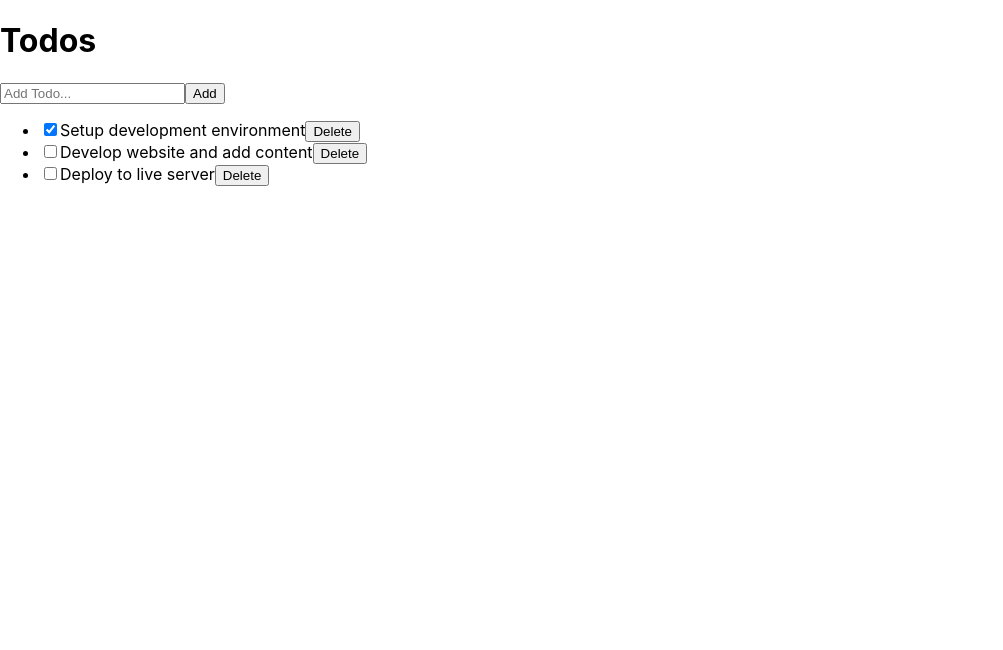
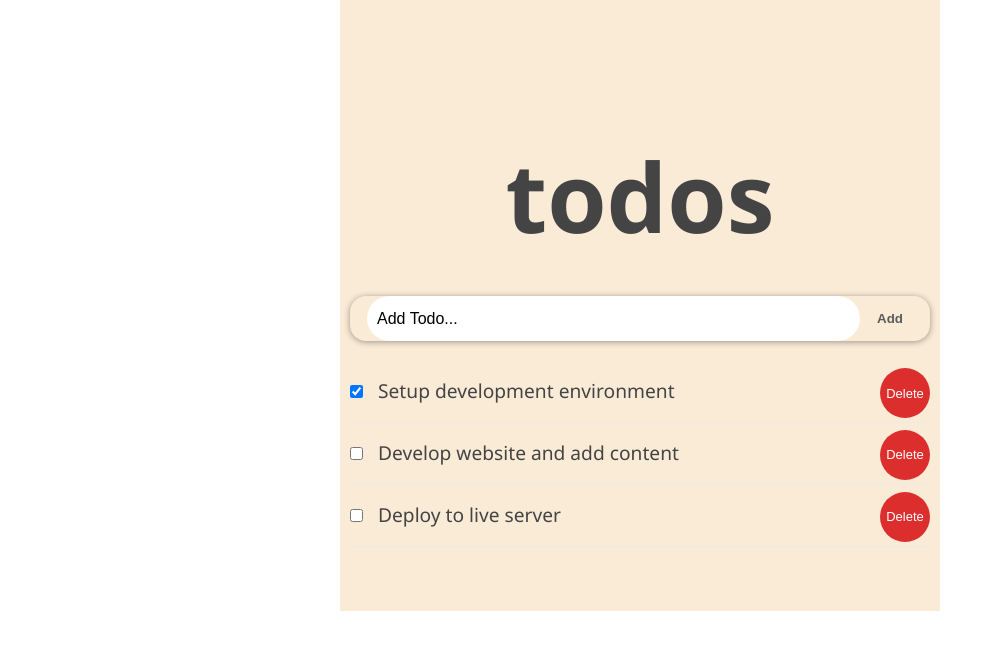
Before and after one commit to medaminedev66/todo-list-react-app, a React app: page / in a window 1280 px wide. Shown: the whole page, without its empty margins (0-1003 px from the left). Built offline with nearby package versions, Linux system fonts and the light colour scheme.

Commit message:
Add css styles

```diff
--- a/package.json
+++ b/package.json
@@ -9,6 +9,7 @@
     "react": "^17.0.2",
     "react-dom": "^17.0.2",
     "react-scripts": "4.0.3",
+    "uuid": "^8.3.2",
     "web-vitals": "^1.1.2"
   },
   "scripts": {
--- a/src/components/Header.js
+++ b/src/components/Header.js
@@ -1,9 +1,25 @@
 import React from 'react';
 
 const Header = () => {
+  const headerStyle = {
+    padding: '20px 0',
+    lineHeight: '1.5em',
+  };
+
   return (
-    <header>
-      <h1>Todos</h1>
+    <header style={headerStyle}>
+      <h1
+        style={{
+          fontSize: '6rem',
+          fontWeight: '600',
+          marginBottom: '2rem',
+          lineHeight: '1em',
+          textTransform: 'lowercase',
+          textAlign: 'center',
+        }}
+      >
+        Todos
+      </h1>
     </header>
   );
 };
--- a/src/components/InputTodo.js
+++ b/src/components/InputTodo.js
@@ -13,22 +13,27 @@ class InputTodo extends React.Component {
 
   handelSubmit = (e) => {
     e.preventDefault();
-    this.props.addTodoProp(this.state.title);
-    this.setState({
-      title: '',
-    });
+    if (this.state.title.trim()) {
+      this.props.addTodoProp(this.state.title);
+      this.setState({
+        title: '',
+      });
+    } else {
+      alert('Pleas enter an Item');
+    }
   };
 
   render() {
     return (
-      <form onSubmit={this.handelSubmit}>
+      <form onSubmit={this.handelSubmit} className="form-container">
         <input
           type="text"
+          className="input-text"
           placeholder="Add Todo..."
           value={this.state.title}
           onChange={this.onChange}
         />
-        <button>Add</button>
+        <button className="input-submit">Add</button>
       </form>
     );
   }
--- a/src/components/TodoContainer.js
+++ b/src/components/TodoContainer.js
@@ -2,21 +2,22 @@ import React, { Component } from 'react';
 import TodosList from './TodosList';
 import Header from './Header';
 import InputTodo from './InputTodo';
+import { v4 as uuidv4 } from 'uuid';
 class TodoContainer extends Component {
   state = {
     todos: [
       {
-        id: 1,
+        id: uuidv4(),
         title: 'Setup development environment',
         completed: true,
       },
       {
-        id: 2,
+        id: uuidv4(),
         title: 'Develop website and add content',
         completed: false,
       },
       {
-        id: 3,
+        id: uuidv4(),
         title: 'Deploy to live server',
         completed: false,
       },
@@ -45,7 +46,7 @@ class TodoContainer extends Component {
 
   addTodoItem = (title) => {
     const newTodo = {
-      id: 4,
+      id: uuidv4(),
       title: title,
       completed: false,
     };
@@ -56,7 +57,8 @@ class TodoContainer extends Component {
 
   render() {
     return (
-      <div>
+      <div className="container">
+        <div className="inner">
           <Header />
           <InputTodo addTodoProp={this.addTodoItem} />
           <TodosList
@@ -65,6 +67,7 @@ class TodoContainer extends Component {
             deleteTodoProp={this.delTodo}
           />
         </div>
+      </div>
     );
   }
 }
--- a/src/components/TodoItem.js
+++ b/src/components/TodoItem.js
@@ -1,10 +1,11 @@
 import React from 'react';
-
+import styles from './TodoItem.module.css';
 class TodoItem extends React.Component {
   render() {
     return (
-      <li>
+      <li className={styles.item}>
         <input
+          className={styles.checkbox}
           type="checkbox"
           checked={this.props.todo.completed}
           onChange={() => {
--- /dev/null
+++ b/src/components/TodoItem.module.css
@@ -0,0 +1,24 @@
+.item {
+  font-size: 1.2rem;
+  list-style-type: none;
+  padding: 17px 0px;
+  border-bottom: 1px solid #eaeaea;
+}
+
+.checkbox {
+  margin-right: 15px;
+}
+
+.item button {
+  font-size: 13px;
+  background: #dd2e2e;
+  color: rgb(255, 255, 255);
+  border: none;
+  cursor: pointer;
+  float: right;
+  outline: none;
+  border-radius: 100px;
+  height: 50px;
+  width: 50px;
+  margin: -10px 0 0 10px;
+}
--- a/src/index.css
+++ b/src/index.css
@@ -1,13 +1,66 @@
-body {
+* {
+  box-sizing: border-box;
   margin: 0;
-  font-family: -apple-system, BlinkMacSystemFont, 'Segoe UI', 'Roboto', 'Oxygen',
-    'Ubuntu', 'Cantarell', 'Fira Sans', 'Droid Sans', 'Helvetica Neue',
-    sans-serif;
-  -webkit-font-smoothing: antialiased;
-  -moz-osx-font-smoothing: grayscale;
+  padding: 0;
 }
 
-code {
-  font-family: source-code-pro, Menlo, Monaco, Consolas, 'Courier New',
-    monospace;
+body {
+  font-family: 'Segoe UI', Arial, sans-serif;
+  line-height: 1.4;
+  color: #444;
+  background: #fff;
+  height: 100vh;
 }
+
+.container {
+  display: flex;
+  flex-direction: column;
+  align-items: center;
+  justify-content: center;
+  max-width: 600px;
+  background-color: antiquewhite;
+  margin: 0 auto;
+}
+
+.inner {
+  width: 100%;
+  padding: 8rem 10px 4rem;
+}
+
+.form-container {
+  width: 100%;
+  margin-bottom: 20px;
+  display: flex;
+  border-radius: 1rem;
+  box-shadow: 0 1px 6px 0 rgba(0, 0, 0, 0.38);
+  justify-content: space-evenly;
+}
+
+.input-text {
+  font-size: 1rem;
+  font-weight: 400;
+  width: 85%;
+  padding-right: 5px;
+  padding-left: 10px;
+  border-radius: calc(0.5 * 100px);
+}
+
+.input-text::placeholder {
+  color: #000;
+}
+
+.input-submit {
+  background: transparent;
+  color: #5b5b5b;
+  text-transform: capitalize;
+  cursor: pointer;
+  font-weight: 600;
+  margin-right: 10px;
+}
+
+.input-text,
+.input-submit {
+  height: 45px;
+  outline: none;
+  border: none;
+}
```
Also changed, not shown: 1 other file. Lines whose indentation alone changed are shown as unchanged.
